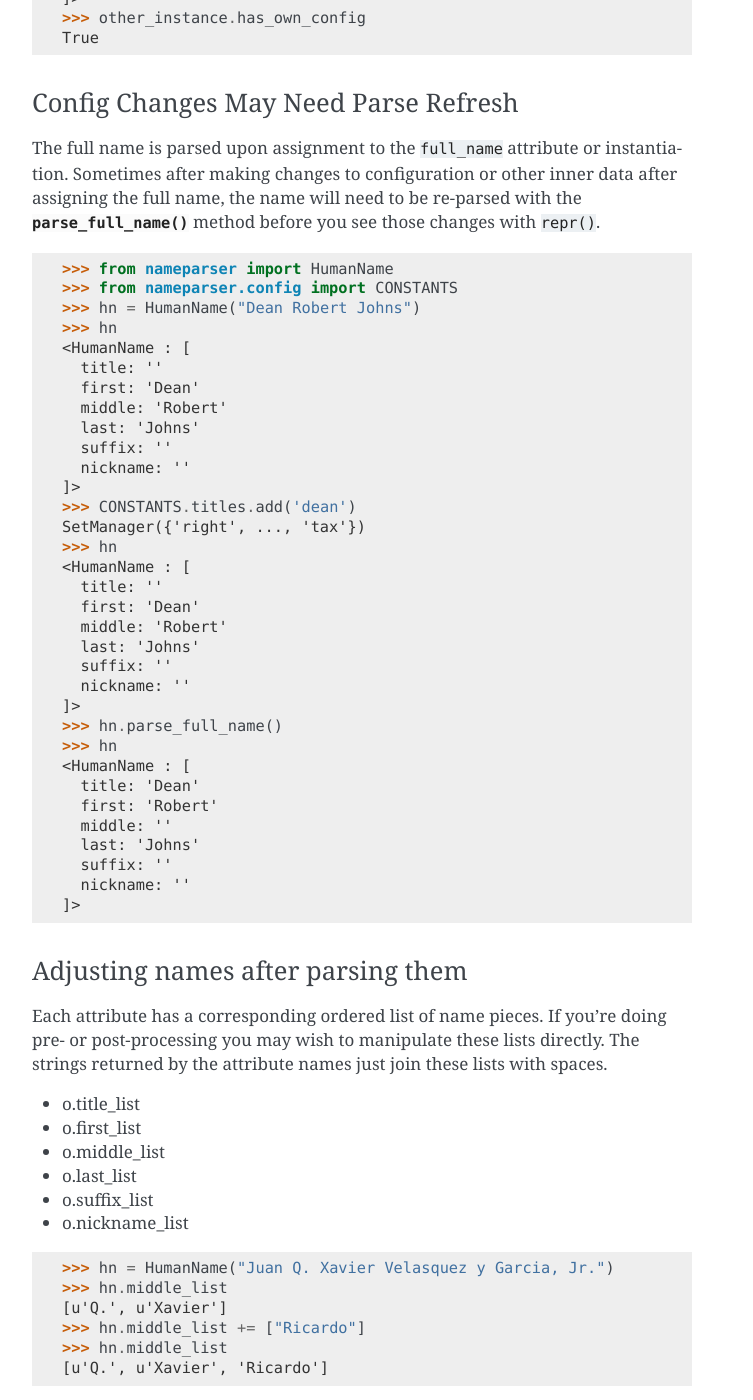
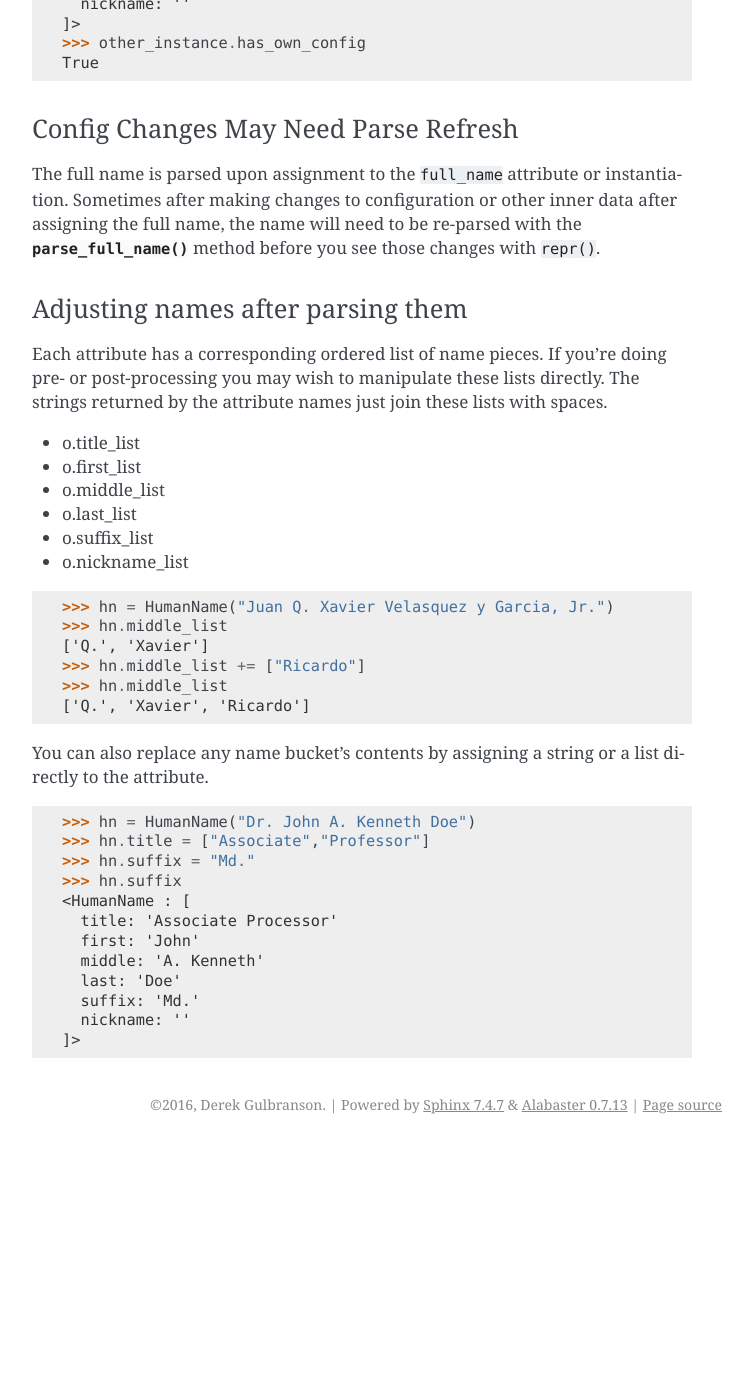
Before and after one commit to derek73/python-nameparser, a Sphinx documentation site: the page built from docs/customize.rst, in a window 1280 px wide and 1400 px high, scrolled down 3944 px. Shown: the whole window, without its empty margins (388-1141 px from the left). Built offline with Sphinx 7.4.7, drawn with Linux system fonts in a browser that asks for light colours; pages that are not in the unit, such as notebooks, are missing from menus; after the commit the page ends 5088 px from its top, so only the background shows below that; some of the changed text lies outside the part shown.

Commit message:
update docs

```diff
--- a/docs/customize.rst
+++ b/docs/customize.rst
@@ -204,42 +204,6 @@
 :py:func:`~nameparser.parser.HumanName.parse_full_name()` method before you see
 those changes with ``repr()``.
 
-::
-
-    >>> from nameparser import HumanName
-    >>> from nameparser.config import CONSTANTS
-    >>> hn = HumanName("Dean Robert Johns")
-    >>> hn
-    <HumanName : [
-      title: ''
-      first: 'Dean'
-      middle: 'Robert'
-      last: 'Johns'
-      suffix: ''
-      nickname: ''
-    ]>
-    >>> CONSTANTS.titles.add('dean')
-    SetManager({'right', ..., 'tax'})
-    >>> hn
-    <HumanName : [
-      title: ''
-      first: 'Dean'
-      middle: 'Robert'
-      last: 'Johns'
-      suffix: ''
-      nickname: ''
-    ]>
-    >>> hn.parse_full_name()
-    >>> hn
-    <HumanName : [
-      title: 'Dean'
-      first: 'Robert'
-      middle: ''
-      last: 'Johns'
-      suffix: ''
-      nickname: ''
-    ]>
-
 
 Adjusting names after parsing them
 ~~~~~~~~~~~~~~~~~~~~~~~~~~~~~~~~~~
@@ -260,10 +224,10 @@
 
   >>> hn = HumanName("Juan Q. Xavier Velasquez y Garcia, Jr.")
   >>> hn.middle_list
-  [u'Q.', u'Xavier']
+  ['Q.', 'Xavier']
   >>> hn.middle_list += ["Ricardo"]
   >>> hn.middle_list
-  [u'Q.', u'Xavier', 'Ricardo']
+  ['Q.', 'Xavier', 'Ricardo']
 
 
 You can also replace any name bucket's contents by assigning a string or a list
```
Also changed, not shown: other parts of docs/customize.rst (+11 -11 lines).
